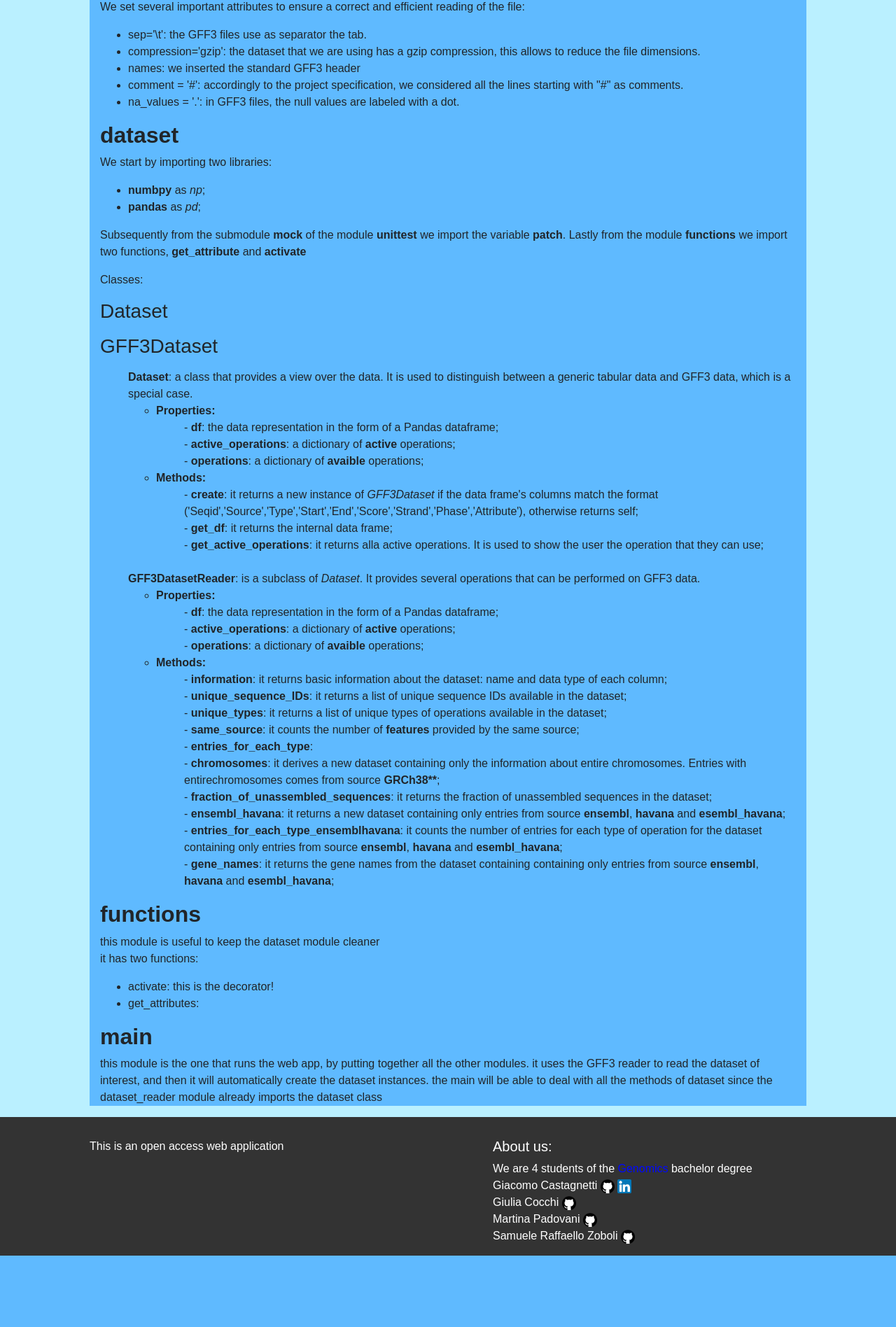
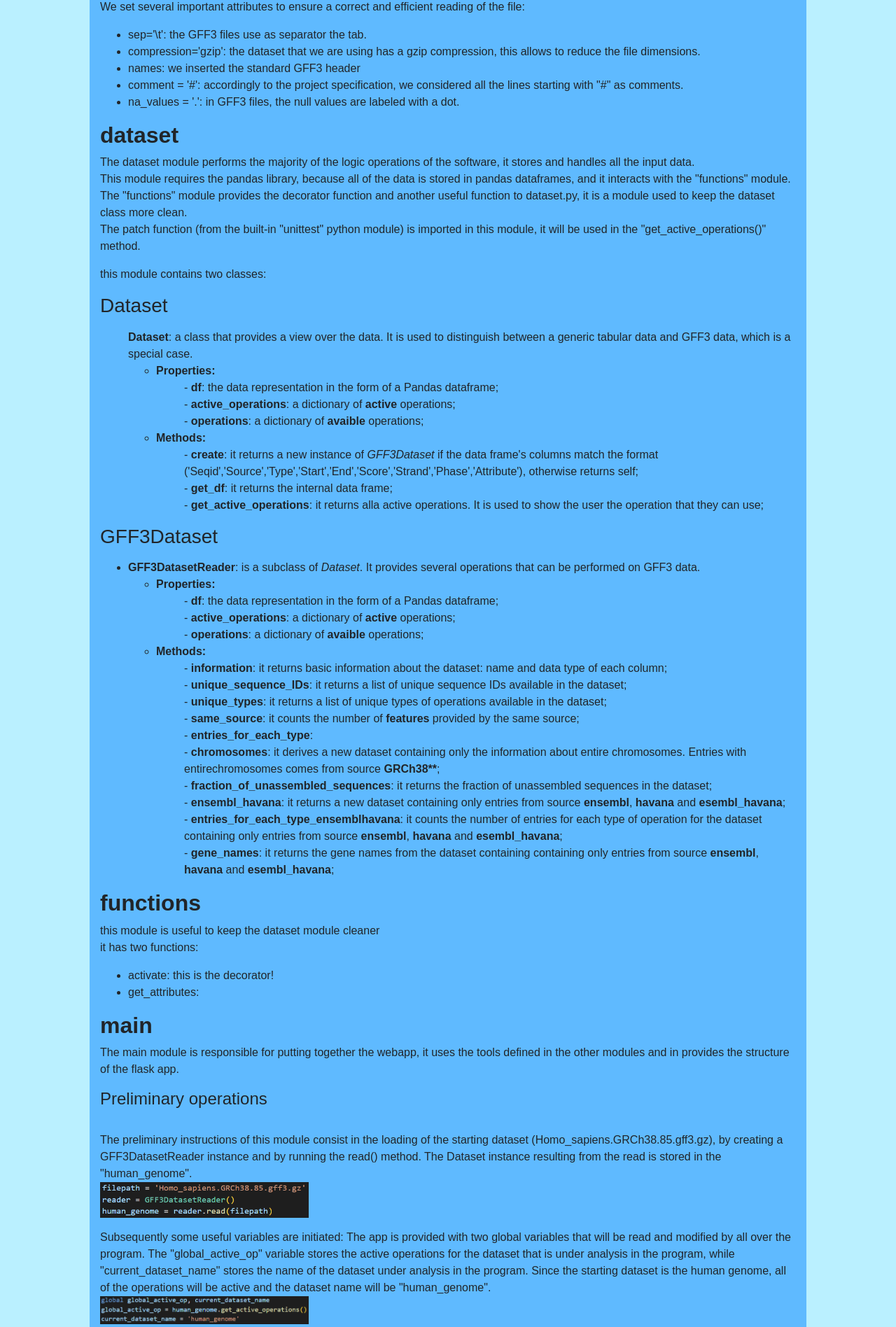
Before and after one commit to kcajj/advanced_programming_project_Genomics_2022, a Flask app: page /documentation in a window 1280 px wide. Shown: the part 3756-5652 px from the top of the page at 70% size. Before the commit the page ends 5550 px from the top, so only its background shows below. Run offline with Flask 2, Linux system fonts and the light colour scheme; parts of the project's set-up code (start-up, migrations or seed data) failed here and were passed over.

Commit message:
other documentation

```diff
--- a/webapp/templates/documentation.html
+++ b/webapp/templates/documentation.html
@@ -309,29 +309,22 @@
     <h2><b>dataset</b></h2>
 </a>
 <p>
-    We start by importing two libraries:
-    <ul>
-        <li><b>numbpy</b> as <i>np</i>;</li>
-        <li><b>pandas</b> as <i>pd</i>;</li>
-    </ul>
-
-    Subsequently from the submodule <b>mock</b> of the module <b>unittest</b> we import the variable <b>patch</b>. Lastly from the module <b>functions</b> we import two functions, <b>get_attribute</b> and <b>activate</b>
+    The dataset module performs the majority of the logic operations of the software, it stores and
+    handles all the input data.
+    <br>
+    This module requires the pandas library, because all of the data is stored in pandas dataframes,
+    and it interacts with the "functions" module. The "functions" module provides the decorator function and
+    another useful function to dataset.py, it is a module used to keep the dataset class more clean.
+    <br>
+    The patch function (from the built-in "unittest" python module) is imported in this module, it will be
+    used in the "get_active_operations()" method.
 </p>
 <p>
-    Classes:
+    this module contains two classes:
 </p>
 <a id="Dataset">
     <h3>Dataset</h3>
 </a>
-<p>
-
-</p>
-<a id="GFF3Dataset">
-    <h3>GFF3Dataset</h3>
-</a>
-<p>
-
-</p>
 <p>
     <ul type = "none">
         <li><b>Dataset</b>: a class that provides a view over the data. It is used to distinguish between a generic tabular data and GFF3 data, which is a special case.
@@ -351,7 +344,13 @@
                 </ul>
             </ul>
         </li>
-        <li><br></li>
+    </ul>
+</p>
+<a id="GFF3Dataset">
+    <h3>GFF3Dataset</h3>
+</a>
+<p>
+    <ul>
         <li><b>GFF3DatasetReader</b>: is a subclass of <i>Dataset</i>. It provides several operations that can be performed on GFF3 data.
             <ul>
                 <li><b>Properties:</b></li>
@@ -397,10 +396,65 @@
     <h2><b>main</b></h2>
 </a>
 <p>
-    this module is the one that runs the web app, by putting together all the other modules.
-    it uses the GFF3 reader to read the dataset of interest, and then it will automatically
-    create the dataset instances. the main will be able to deal with all the methods of dataset
-    since the dataset_reader module already imports the dataset class
+    The main module is responsible for putting together the webapp, it uses the tools defined in
+    the other modules and in provides the structure of the flask app.
+</p>
+<h4>Preliminary operations</h4>
+<p>
+    <br>
+    The preliminary instructions of this module consist in the loading of the starting dataset (Homo_sapiens.GRCh38.85.gff3.gz),
+    by creating a GFF3DatasetReader instance and by running the read() method. The Dataset instance resulting
+    from the read is stored in the "human_genome".
+    <br>
+    <img src="{{ url_for('static', filename='code/3.png') }}" width="30%">
+</p>
+<p>
+    Subsequently some useful variables are initiated: The app is provided with two global variables
+    that will be read and modified by all over the program. The "global_active_op" variable stores
+    the active operations for the dataset that is under analysis in the program, while "current_dataset_name"
+    stores the name of the dataset under analysis in the program. Since the starting dataset is the human genome,
+    all of the operations will be active and the dataset name will be "human_genome".
+    <br>
+    <img src="{{ url_for('static', filename='code/4.png') }}" width="30%">
+</p>
+<p>
+    Another important preliminary component fo the main.py module is the datasets dictionary. This dictionary
+    exploits the "get_subdatasets()" method of the Dataset object to get all the results of the filter operations,
+    then it stores these results in a dictionary together with the full dataset.
+    <br>
+    This dictionary will allow us to change the active dataset from allover the program.
+    <br>
+    <img src="{{ url_for('static', filename='code/5.png') }}" width="30%">
+</p>
+<h4>Flask application</h4>
+<p>
+    In order to run a flask webapp all the routes of the site have to be defined in the python file.
+    Our application has 5 routes, each is characterised by the "@app.route" decorator, and each route
+    (except "download") shows a different HTML file. The function that links a route to an HTML file
+    is "render_template()".
+    <br>
+</p>
+<p>
+    The routes are:
+    <ul>
+        <li>
+            <b>homepage</b>: loads the "homepage.html" template, this page explain the purposes of the we application
+            and describes the role of the other pages
+        </li>
+        <li>
+            <b>operations</b>:
+        </li>
+        <li>
+            <b>operation_result</b>:
+        </li>
+        <li>
+            <b>documentation</b>: loads the "documentation.html" template, the one you're reading right now
+        </li>
+        <li>
+            <b>download</b>: gives the possibility to download a .csv file, created from a pandas dataframe, in the
+            computer of the user.
+        </li>
+    </ul>
 </p>
 
 {% endblock %}
```
Also changed, not shown: webapp/static/code/3.png (added), webapp/static/code/4.png (added), webapp/static/code/5.png (added).
